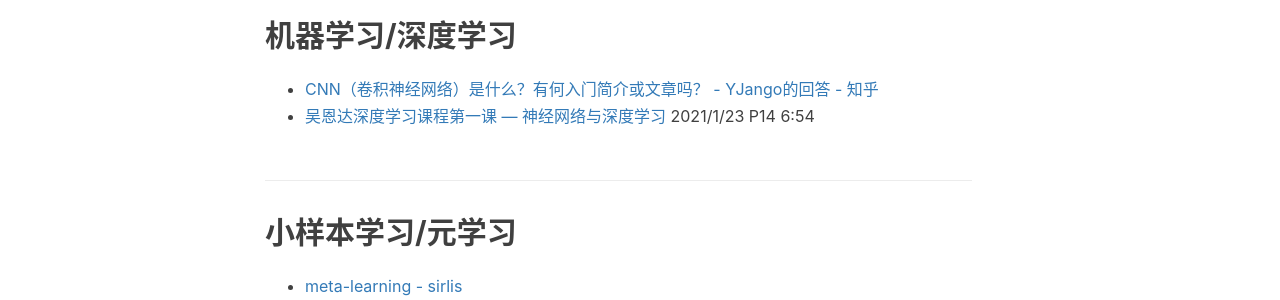
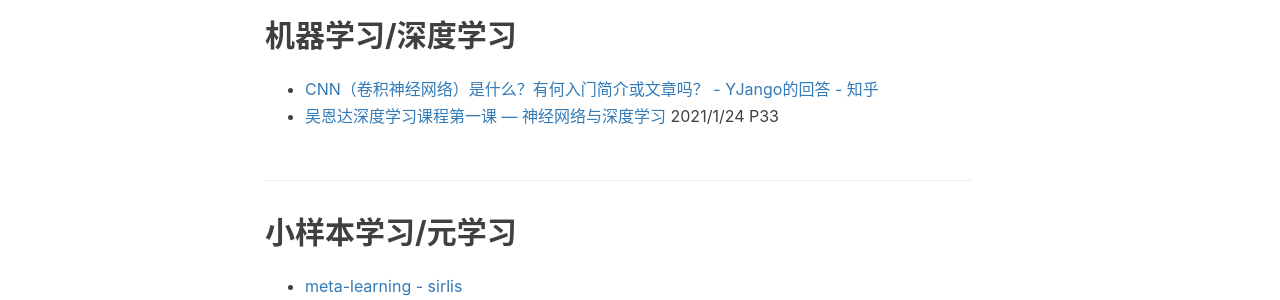
Before and after one commit to vegetarianfish/vegetarianfish.github.io, a Jekyll site: the page built from _posts/2021-1-17-毕业设计学习资料.md, in a window 1280 px wide. Shown: the part 741-1041 px from the top of the page. Built offline with Jekyll 4.4.1, drawn with Linux system fonts in a browser that asks for light colours; nearby versions of some CDN libraries; comment, search, counter and statistics services are not loaded.

Commit message:
Update 2021-1-17-毕业设计学习资料.md

```diff
--- a/_posts/2021-1-17-毕业设计学习资料.md
+++ b/_posts/2021-1-17-毕业设计学习资料.md
@@ -17,7 +17,7 @@
 
 ## 机器学习/深度学习
 - [CNN（卷积神经网络）是什么？有何入门简介或文章吗？ - YJango的回答 - 知乎](https://www.zhihu.com/question/52668301/answer/194998098)
-- [吴恩达深度学习课程第一课 — 神经网络与深度学习](https://www.bilibili.com/video/BV164411m79z?p=14) 2021/1/23 P14 6:54
+- [吴恩达深度学习课程第一课 — 神经网络与深度学习](https://www.bilibili.com/video/BV164411m79z?p=14) 2021/1/24 P33
 
 ## 小样本学习/元学习
 
```
